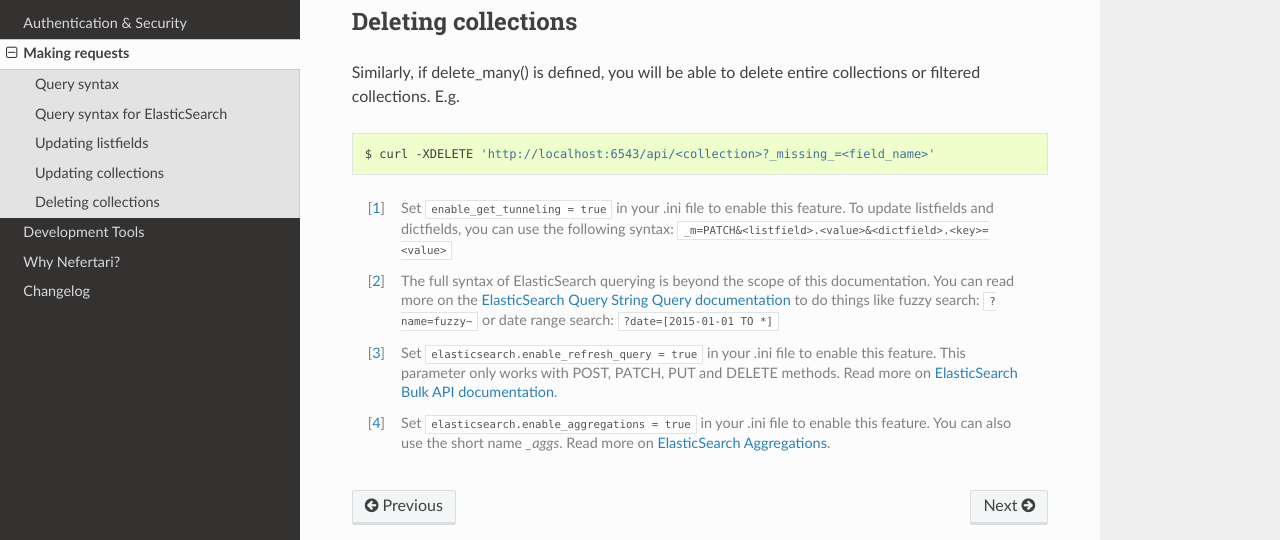
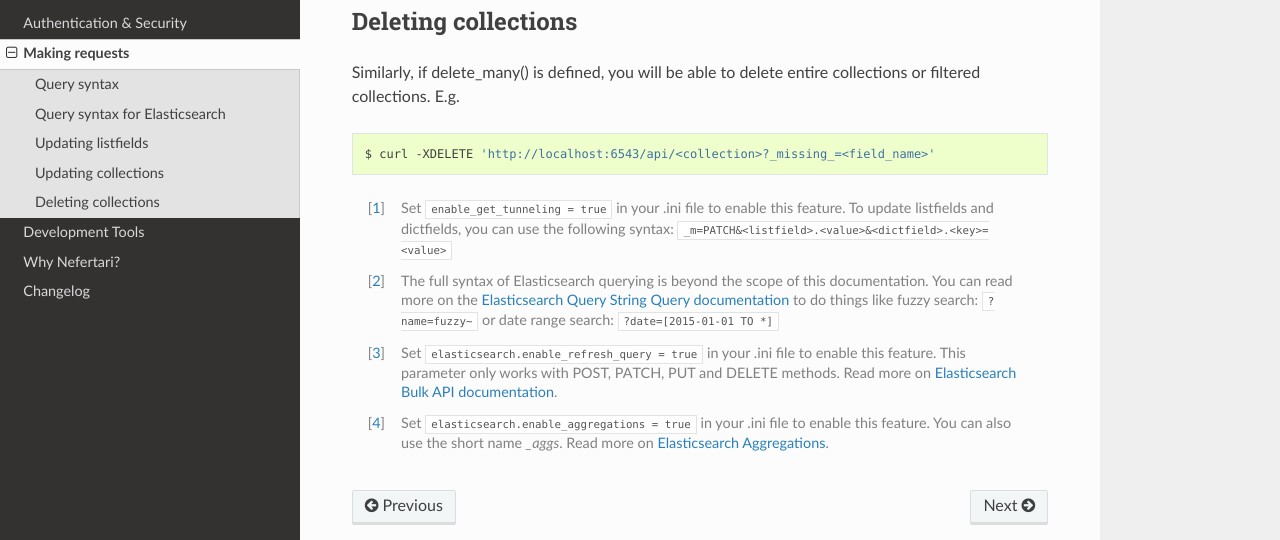
Before and after one commit to ramses-tech/nefertari, a Sphinx documentation site: the page built from docs/source/making_requests.rst, in a window 1280 px wide and 900 px high, scrolled down 1565 px. Shown: the part 245-785 px from the top of the window. Built offline with Sphinx 7.4.7 and the Read the Docs theme 2.0.0, drawn with Linux system fonts in a browser that asks for light colours; some of the changed text lies outside the part shown.

Commit message:
small typo fix

```diff
--- a/docs/source/changelog.rst
+++ b/docs/source/changelog.rst
@@ -5,7 +5,7 @@ Changelog
 * :feature:`-` Event system is now crud-based as opposed to db-based
 * :feature:`-` Refactored field processors to use the new event system
 * :feature:`-` Removed unnecessary extra '__confirmation' parameter from PATCH/PUT/DELETE collection requests
-* :feature:`-` Nested relationships are now indexed in bulk in ElasticSearch
+* :feature:`-` Nested relationships are now indexed in bulk in Elasticsearch
 * :feature:`-` Added '_hidden_fields' model attribute to hide fields while remaining editable (e.g. password)
 * :bug:`- major` Fixed a bug causing polymorchic collections to always return 403
 * :bug:`- major` Fixed nested relationships not respecting '_auth_fields'
@@ -64,7 +64,7 @@ Changelog
 
 * :release:`0.3.0 <2015-05-18>`
 * :support:`-` Step-by-step 'Getting started' guide
-* :bug:`- major` Fixed several issues related to ElasticSearch indexing
+* :bug:`- major` Fixed several issues related to Elasticsearch indexing
 * :support:`-` Increased test coverave
 * :feature:`-` Added ability to PATCH/DELETE collections
 * :feature:`-` Implemented API output control by field (apply_privacy wrapper)
--- a/docs/source/development_tools.rst
+++ b/docs/source/development_tools.rst
@@ -1,10 +1,10 @@
 Development Tools
 =================
 
-Indexing in ElasticSearch
+Indexing in Elasticsearch
 -------------------------
 
-``nefertari.index`` console script can be used to manually (re-)index models from your database engine to ElasticSearch.
+``nefertari.index`` console script can be used to manually (re-)index models from your database engine to Elasticsearch.
 
 You can run it like so::
 
--- a/docs/source/getting_started.rst
+++ b/docs/source/getting_started.rst
@@ -17,7 +17,7 @@ Requirements
 ------------
 
 * Python 2.7, 3.3 or 3.4
-* Elasticsearch for ElasticSearch-powered resources (see :any:`models <models>` and :any:`requests <making_requests>`)
+* Elasticsearch for Elasticsearch-powered resources (see :any:`models <models>` and :any:`requests <making_requests>`)
 * Postgres or Mongodb
 
 
--- a/docs/source/making_requests.rst
+++ b/docs/source/making_requests.rst
@@ -21,10 +21,10 @@ url parameter                               description
 ===============================             ===========
 
 
-Query syntax for ElasticSearch
+Query syntax for Elasticsearch
 ------------------------------
 
-Additional parameters are available when using an ElasticSearch-enabled collection (see **ESBaseDocument** in the :any:`Wrapper API <wrapper-api>` section of this documentation).
+Additional parameters are available when using an Elasticsearch-enabled collection (see **ESBaseDocument** in the :any:`Wrapper API <wrapper-api>` section of this documentation).
 
 ========================================            ===========
 url parameter                                       description
@@ -94,6 +94,6 @@ Similarly, if delete_many() is defined, you will be able to delete entire collec
 
 
 .. [#] Set ``enable_get_tunneling = true`` in your .ini file to enable this feature. To update listfields and dictfields, you can use the following syntax: ``_m=PATCH&<listfield>.<value>&<dictfield>.<key>=<value>``
-.. [#] The full syntax of ElasticSearch querying is beyond the scope of this documentation. You can read more on the `ElasticSearch Query String Query documentation <https://www.elastic.co/guide/en/elasticsearch/reference/current/query-dsl-query-string-query.html>`_ to do things like fuzzy search: ``?name=fuzzy~`` or date range search: ``?date=[2015-01-01 TO *]``
-.. [#] Set ``elasticsearch.enable_refresh_query = true`` in your .ini file to enable this feature. This parameter only works with POST, PATCH, PUT and DELETE methods. Read more on `ElasticSearch Bulk API documentation <https://www.elastic.co/guide/en/elasticsearch/reference/current/docs-bulk.html#bulk-refresh>`_.
-.. [#] Set ``elasticsearch.enable_aggregations = true`` in your .ini file to enable this feature. You can also use the short name `_aggs`. Read more on `ElasticSearch Aggregations <https://www.elastic.co/guide/en/elasticsearch/reference/current/search-aggregations.html>`_.
+.. [#] The full syntax of Elasticsearch querying is beyond the scope of this documentation. You can read more on the `Elasticsearch Query String Query documentation <https://www.elastic.co/guide/en/elasticsearch/reference/current/query-dsl-query-string-query.html>`_ to do things like fuzzy search: ``?name=fuzzy~`` or date range search: ``?date=[2015-01-01 TO *]``
+.. [#] Set ``elasticsearch.enable_refresh_query = true`` in your .ini file to enable this feature. This parameter only works with POST, PATCH, PUT and DELETE methods. Read more on `Elasticsearch Bulk API documentation <https://www.elastic.co/guide/en/elasticsearch/reference/current/docs-bulk.html#bulk-refresh>`_.
+.. [#] Set ``elasticsearch.enable_aggregations = true`` in your .ini file to enable this feature. You can also use the short name `_aggs`. Read more on `Elasticsearch Aggregations <https://www.elastic.co/guide/en/elasticsearch/reference/current/search-aggregations.html>`_.
```
Also changed, not shown: README.md (+1 -1 lines), docs/source/index.rst (+16 -14 lines), 3 other files.
